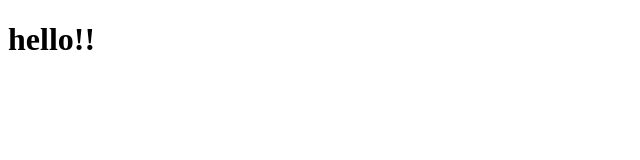
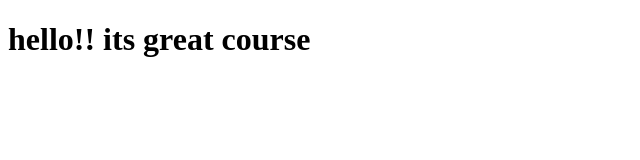
Before and after one commit to drajkumar1/coursera-test, a plain HTML site: page site/index.html in a window 1280 px wide. Shown: the whole page, without its empty margins (0-640 px from the left). Drawn offline with Linux system fonts and the light colour scheme.

Commit message:
Small page content.

```diff
--- a/site/index.html
+++ b/site/index.html
@@ -5,6 +5,6 @@
 </head>
 </html>
 <body>
-<h1>hello!!</h1>
+<h1>hello!! its great course</h1>
 </body>
 </html>
```
